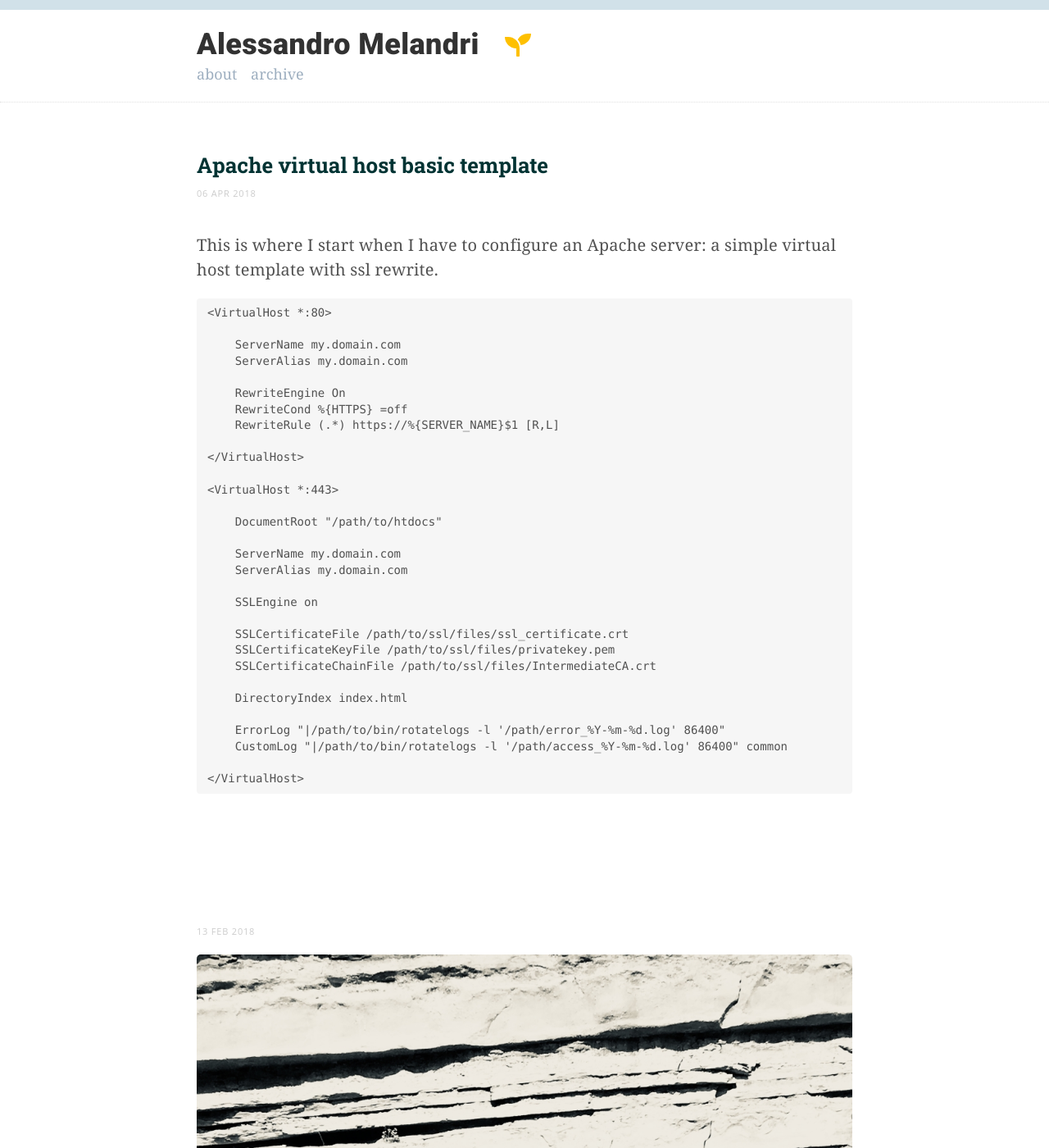
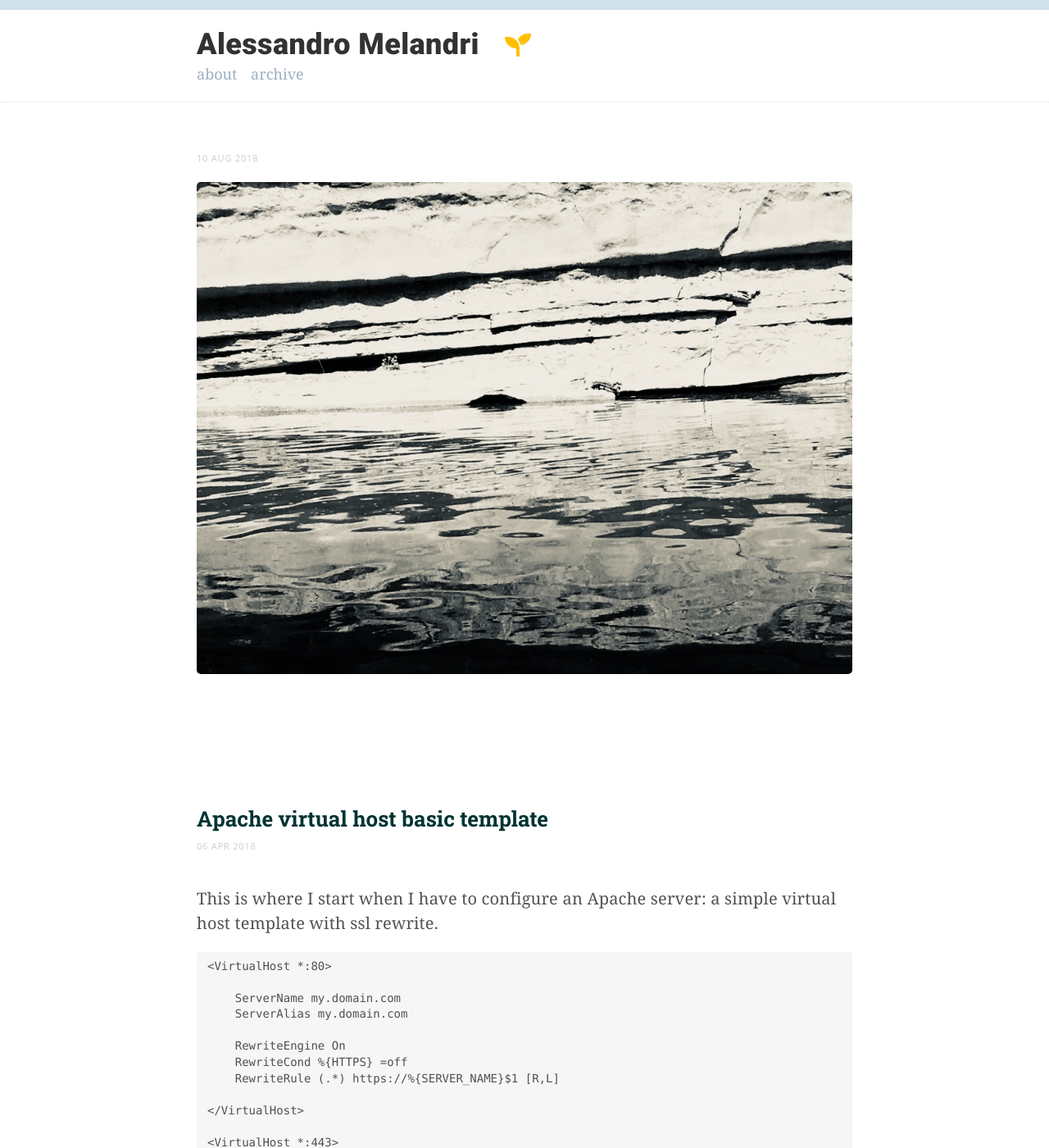
Before and after one commit to amelandri/amelandri.github.io, a Jekyll site: the page built from index.html, in a window 1280 px wide and 1400 px high. Shown: the whole window at 82% size. Built offline with Jekyll 4.4.1, drawn with Linux system fonts in a browser that asks for light colours; nearby versions of some CDN libraries; the list of posts is cut into pages by our own code; comment, search, counter and statistics services are not loaded.

Commit message:
Date corrected

```diff
--- a/_posts/2019-02-13-reflections.markdown
+++ b/_posts/2019-02-13-reflections.markdown
@@ -1,7 +1,7 @@
 ---
 layout: post
 title: "Reflections"
-date: "2018-02-13"
+date: "2018-08-10"
 post-type: "image"
 category: Photo
 ---
```
